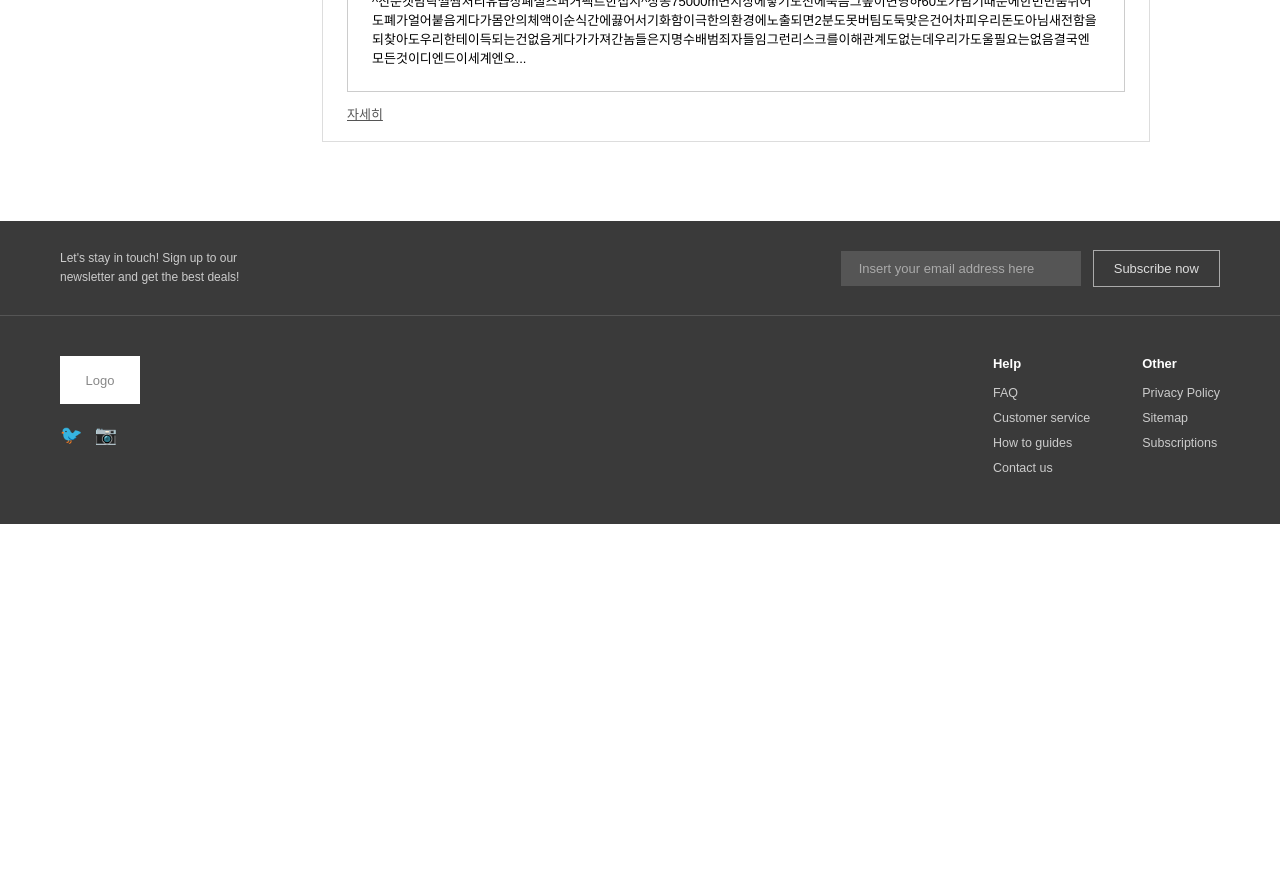
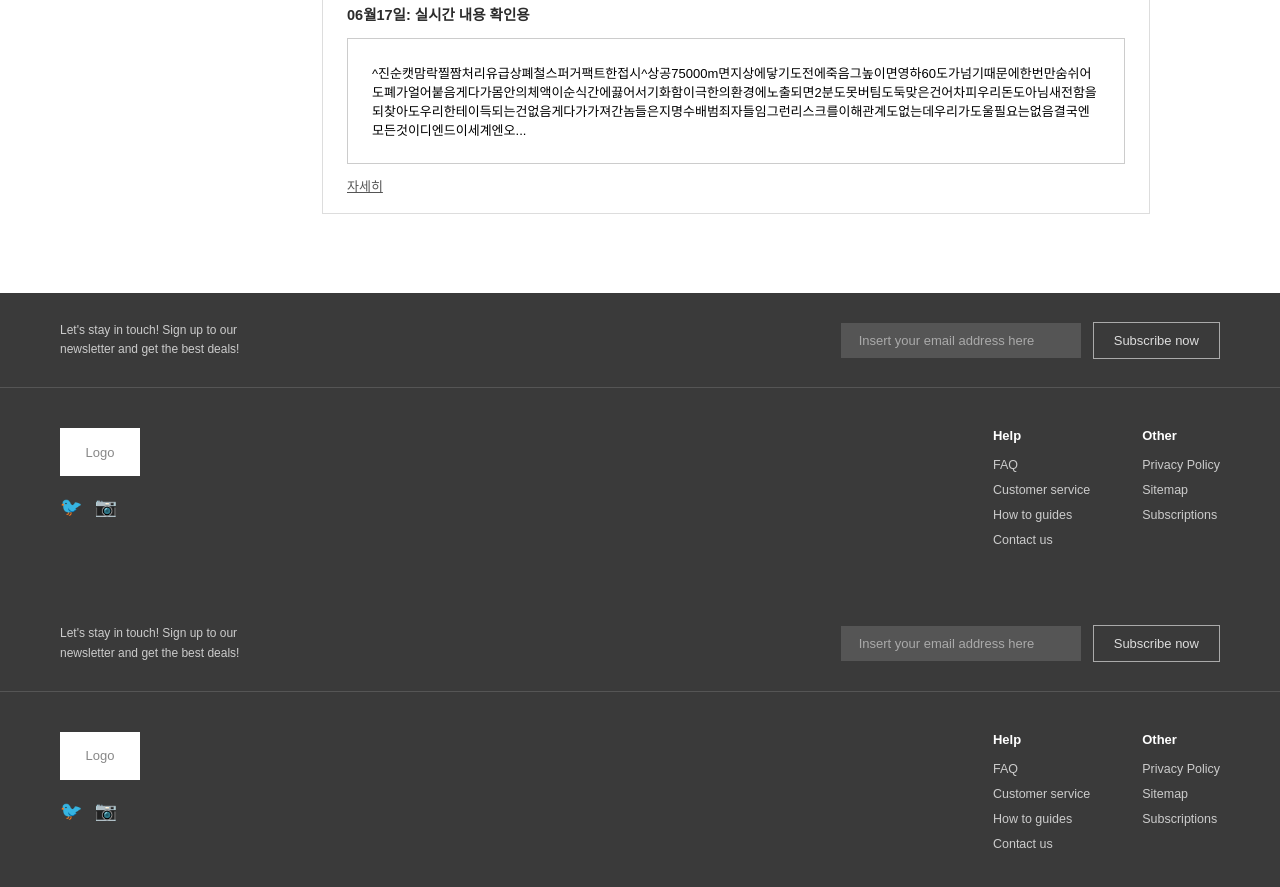
Before and after one commit to crymanmanman2-cell/bloodpunk_project, a Jekyll site: the page built from 개발노트.html, in a window 1280 px wide and 900 px high, scrolled down 929 px. Shown: the top 887 px of the window. Built offline with Jekyll 4.4.1, drawn with Linux system fonts in a browser that asks for light colours; before the commit the page ends 1453 px from its top, so only the background shows below that.

Commit message:
Update default.html

```diff
--- a/_layouts/default.html
+++ b/_layouts/default.html
@@ -7,6 +7,60 @@
   <link rel="stylesheet" href="/bloodpunk_project/assets/css/style.css">
 </head>
 <body>
+
+  <!-- NAV (모든 페이지에서 동일) -->
+  <nav>
+    <div class="logo-box">Logo</div>
+    <ul class="nav-links">
+      <li><a href="/bloodpunk_project/index.html">메인</a></li>
+      <li><a href="/bloodpunk_project/개발노트.html">개발노트</a></li>
+      <li><a href="/bloodpunk_project/설정집.html">설정집</a></li>
+      <li><a href="/bloodpunk_project/갤러리.html">갤러리</a></li>
+      <li><a href="/bloodpunk_project/코멘트.html">코멘트</a></li>
+    </ul>
+  </nav>
+
+  <!-- 페이지별 콘텐츠 -->
   {{ content }}
+
+  <!-- FOOTER (모든 페이지에서 동일) -->
+  <footer>
+    <div class="footer-top">
+      <p class="footer-newsletter-text">Let's stay in touch! Sign up to our newsletter and get the best deals!</p>
+      <div class="footer-newsletter-form">
+        <input type="email" placeholder="Insert your email address here" />
+        <button class="btn-subscribe">Subscribe now</button>
+      </div>
+    </div>
+    <div class="footer-bottom">
+      <div class="footer-logo-area">
+        <div class="footer-logo-box">Logo</div>
+        <div class="footer-socials">
+          <a href="#" title="Facebook">&#x1F426;</a>
+          <a href="#" title="Instagram">&#x1F4F7;</a>
+        </div>
+      </div>
+      <div class="footer-links">
+        <div class="footer-links-col">
+          <h4>Help</h4>
+          <ul>
+            <li><a href="#">FAQ</a></li>
+            <li><a href="#">Customer service</a></li>
+            <li><a href="#">How to guides</a></li>
+            <li><a href="#">Contact us</a></li>
+          </ul>
+        </div>
+        <div class="footer-links-col">
+          <h4>Other</h4>
+          <ul>
+            <li><a href="#">Privacy Policy</a></li>
+            <li><a href="#">Sitemap</a></li>
+            <li><a href="#">Subscriptions</a></li>
+          </ul>
+        </div>
+      </div>
+    </div>
+  </footer>
+
 </body>
 </html>
```
